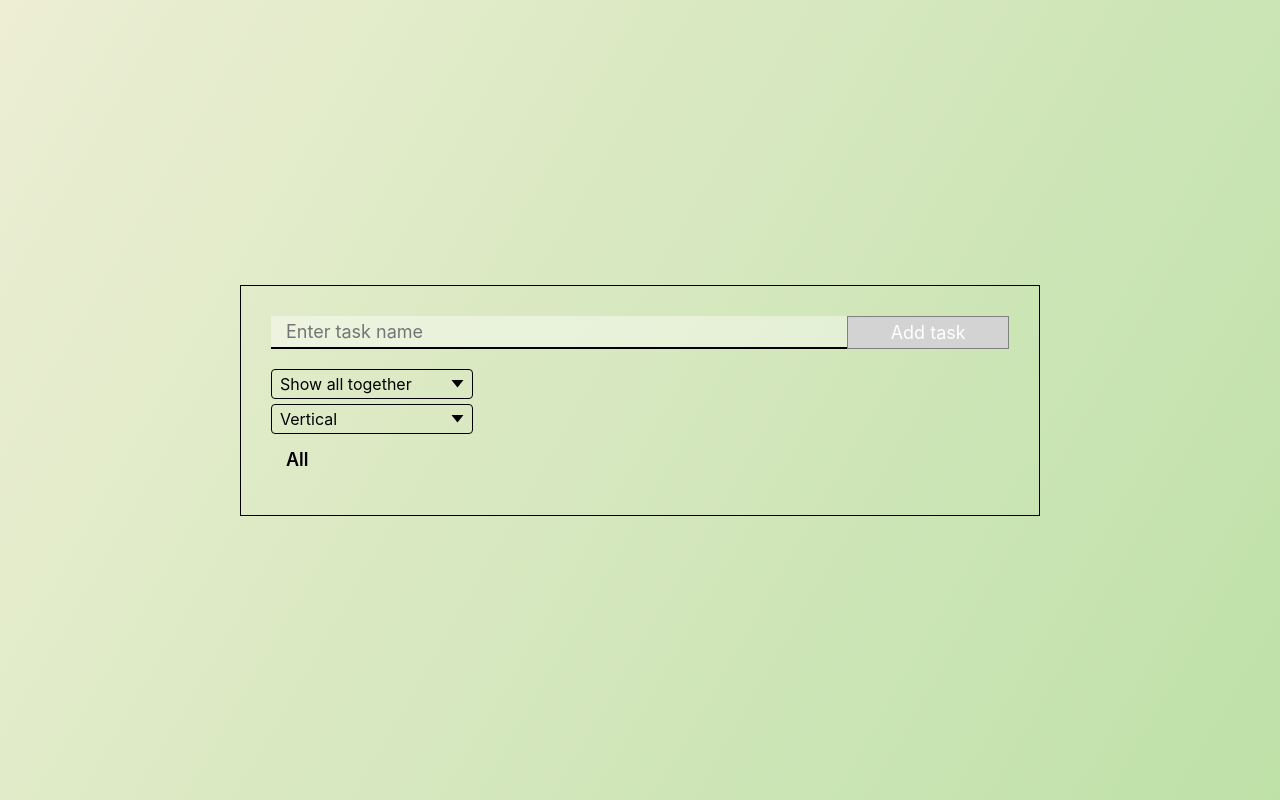
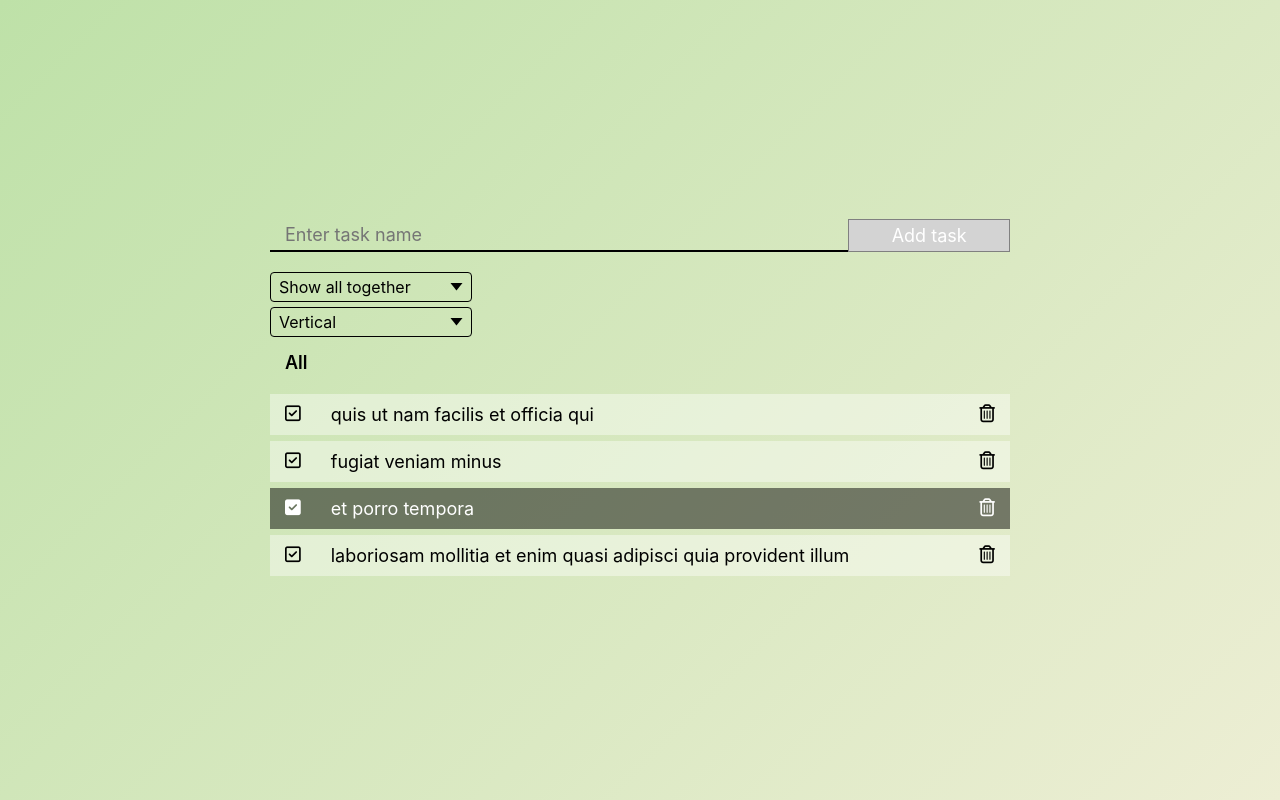
Before and after one commit to erik770/ToDo-react-ts-for-mindbox, a React (Create React App) app: page / in a window 1280 px wide. Built offline with nearby package versions, Linux system fonts and the light colour scheme.

Commit message:
checked style change

```diff
--- a/src/App.css
+++ b/src/App.css
@@ -7,5 +7,4 @@
     margin: auto 50px;
     padding: 30px;
 
-    border: 1px solid black;
 }
--- a/src/App.tsx
+++ b/src/App.tsx
@@ -14,10 +14,29 @@ export interface IDisplaySettings {
 
 function App() {
     const [todoArray, setTodoArray] = useState<ITodo[]>(() => {
-            // const savedTodos = localStorage.getItem("todos");
-            // if (savedTodos) {
-            //     return JSON.parse(savedTodos);
-            // }
+        const savedTodos = localStorage.getItem("todos");
+        if (!savedTodos) {
+            return [{
+                "id": 2,
+                "title": "quis ut nam facilis et officia qui",
+                "isDone": false
+            },
+                {
+                    "id": 3,
+                    "title": "fugiat veniam minus",
+                    "isDone": false
+                },
+                {
+                    "id": 4,
+                    "title": "et porro tempora",
+                    "isDone": true
+                },
+                {
+                    "id": 5,
+                    "title": "laboriosam mollitia et enim quasi adipisci quia provident illum",
+                    "isDone": false
+                },];
+        }
         return [];
     });
 
--- a/src/components/TodoItem/TodoItem.module.scss
+++ b/src/components/TodoItem/TodoItem.module.scss
@@ -4,7 +4,7 @@
   gap: 30px;
   padding: 10px 15px;
   margin: 6px 0;
-  background-color: var(--background-color-semitransp);
+  background-color: var(--background-color-semitransp-white);
 
   &__text {
     flex-grow: 1;
@@ -12,4 +12,9 @@
   &__icon {
     cursor: pointer;
   }
+
+  &_checked{
+    background-color: var(--background-color-semitransp-black);
+    color: white;
+  }
 }
--- a/src/components/TodoItem/TodoItem.tsx
+++ b/src/components/TodoItem/TodoItem.tsx
@@ -11,9 +11,12 @@ interface ITodoProps {
 export const TodoItem: FC<ITodoProps> = ({todoInfo, deleteTodo, changeTodoDoneStatus }) => {
     const {id, title, isDone} = todoInfo;
     const [checked, setChecked] = useState(isDone);
-
+    const todoItemClasses = [classes.todoItem];
+    if (isDone){
+        todoItemClasses.push(classes.todoItem_checked)
+    }
     return (
-        <div className={classes.todoItem} key={id}>
+        <div className={todoItemClasses.join(' ')} key={id}>
             {isDone
                 ? <i onClick={() => changeTodoDoneStatus(todoInfo)} className={['fa-solid', 'fa-square-check', classes.todoItem__icon].join(' ')}></i>
                 : <i onClick={() => changeTodoDoneStatus(todoInfo)} className={['fa-regular', 'fa-square-check', classes.todoItem__icon].join(' ')}></i>
--- a/src/consts/const.scss
+++ b/src/consts/const.scss
@@ -3,8 +3,9 @@
   --btn-color: lightgrey;
   --btn-border-color: grey;
 
-  --backgroung-gradient: linear-gradient(120deg, #edeed4, #bee1a8);
-  --background-color-semitransp: rgba(255, 255, 255, 0.4);
+  --backgroung-gradient: linear-gradient(135deg, #bee1a8, #edeed4);
+  --background-color-semitransp-white: rgba(255, 255, 255, 0.4);
+  --background-color-semitransp-black: rgba(0, 0, 0, 0.49);
   --select-border: black;
   --select-arrow: black;
   --select-focus: black;
--- a/src/index.tsx
+++ b/src/index.tsx
@@ -8,7 +8,5 @@ const root = ReactDOM.createRoot(
   document.getElementById('root') as HTMLElement
 );
 root.render(
-  // <React.StrictMode>
     <App />
-  // </React.StrictMode>
 );
```
